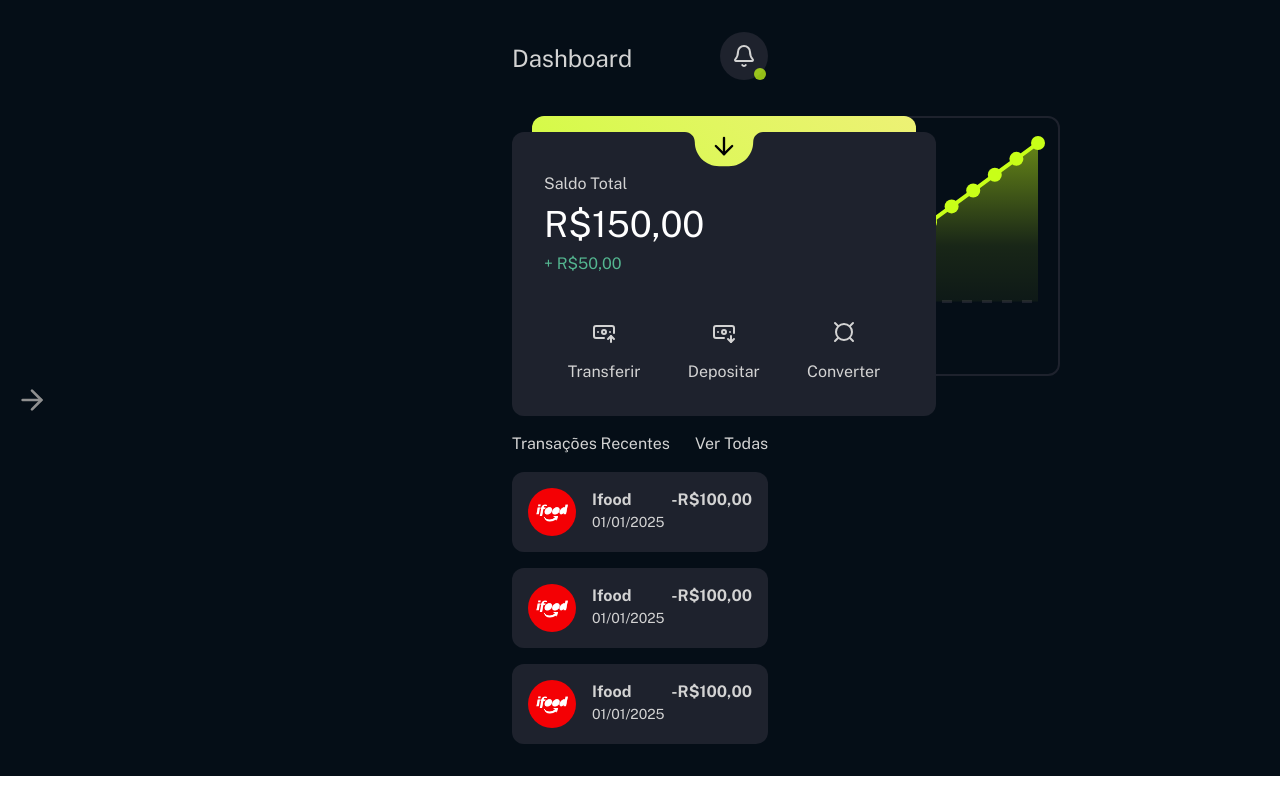
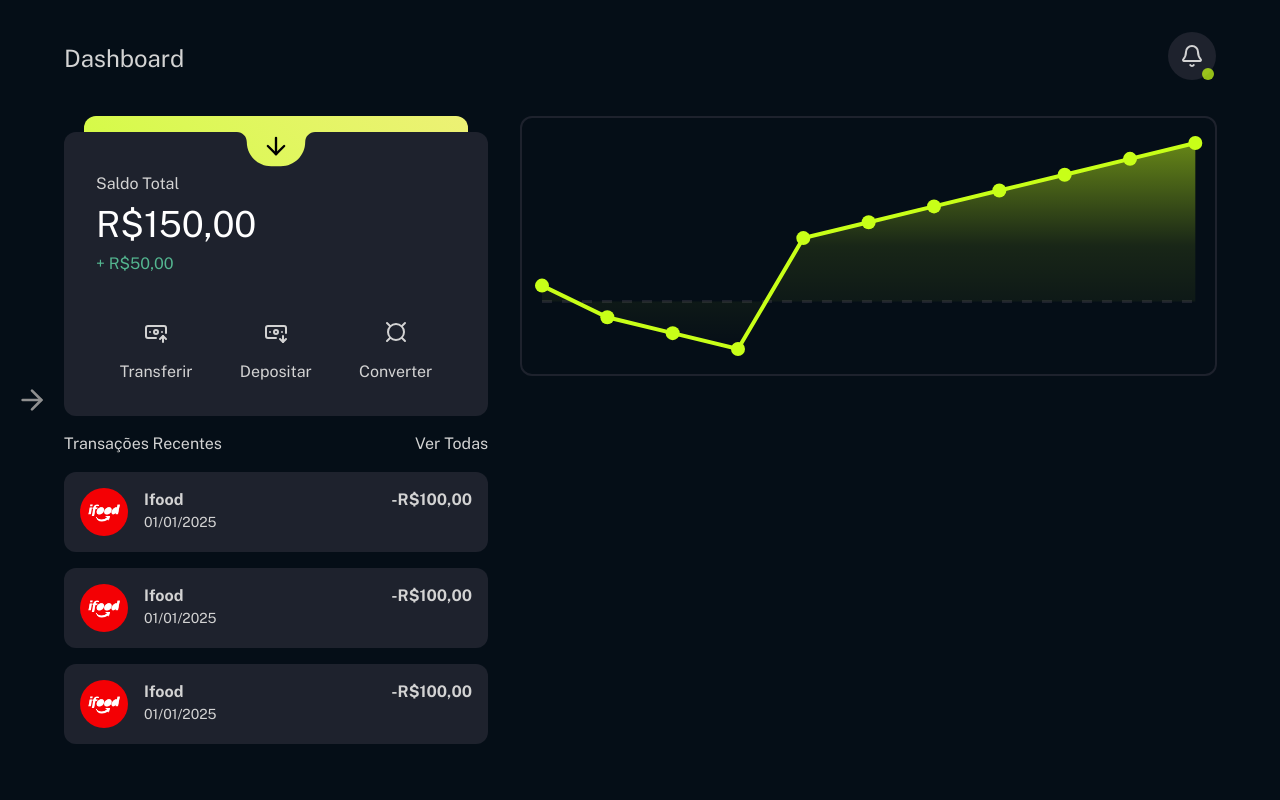
Before and after one commit to skittlexyz/havenbank, a React (Vite) app in the folder front/: page /dashboard in a window 1280 px wide. Built offline with nearby package versions, Linux system fonts and the light colour scheme.

Commit message:
odeio isso n aguento mais

```diff
--- a/front/src/components/AreaChart.jsx
+++ b/front/src/components/AreaChart.jsx
@@ -32,7 +32,7 @@ const AreaChart = ({ data, parentRef }) => {
     const margin = { top: 25, right: 20, bottom: 25, left: 20 };
     const parentWidth = (parentRef.current.getBoundingClientRect().width);
     const parentHeight = (parentRef.current.getBoundingClientRect().height);
-    const width = parentWidth - margin.left - margin.right;
+    const width = parentWidth - margin.left - margin.right - (margin.left / 6);
     const height = parentHeight - margin.top - margin.bottom;
 
     // Clear previous SVG content
--- a/front/src/components/Aside.jsx
+++ b/front/src/components/Aside.jsx
@@ -34,7 +34,7 @@ function Aside() {
 
     return (
         <>
-            <AsideOpener onClick={() => setOpened(true)}/>
+            <AsideOpener onClick={() => setOpened(true)} onSwipedRight={() => setOpened(true)}/>
             <div className={`fixed ${opened ? "w-screen" : "w-0"} h-screen flex duration-500`}>
                 <div className={`z-20 ${opened ? "bg-[var(--bg)]/25" : "bg-transparent"} duration-500 h-screen w-full backdrop-blur-sm`} id="shadow"></div>
                 <div {...swipeHandler} className={`fixed top-0 ${opened ? "left-0" : "-left-64"} z-20 duration-500 bg-[var(--bg)] h-screen min-w-64 max-w-64 border-r-2 border-r-[var(--overlay)] p-8 flex flex-col gap-2`}>
--- a/front/src/components/AsideOpener.jsx
+++ b/front/src/components/AsideOpener.jsx
@@ -1,8 +1,14 @@
 import { ArrowRight } from "lucide-react"
+import { useSwipeable } from "react-swipeable"
 
-function AsideOpener({ onClick }) {
+function AsideOpener({ onClick, onSwipedRight }) {
+    const swipeHandler = useSwipeable({
+        onSwipedRight: (e) => onSwipedRight(),
+        trackMouse: true
+    })
+
     return (
-        <div className="fixed left-0 top-[calc(50%-16px)] pl-4" onClick={onClick}>
+        <div className="fixed left-0 top-0 pl-4 h-screen flex items-center" onClick={onClick} {...swipeHandler}>
             <ArrowRight size={32} color="var(--u-icon)" className="cursor-pointer" />
         </div>
     )
--- a/front/src/components/QuickActions.jsx
+++ b/front/src/components/QuickActions.jsx
@@ -4,7 +4,7 @@ import Wallet from "./Wallet";
 function QuickActions() {
 
     return (
-        <div className="flex flex-col gap-4 h-full">
+        <div className="flex flex-col gap-4 h-full w-fit">
             <Wallet />
             <Transactions />
         </div>
--- a/front/src/components/Wallet.jsx
+++ b/front/src/components/Wallet.jsx
@@ -11,8 +11,8 @@ function Wallet() {
     }
 
     return (
-        <div className="flex flex-col w-106 items-center z-10">
-            <Card className={"absolute"} />
+        <div className="flex flex-col w-106 items-center z-10 relative">
+            <Card className={"absolute top-0"} />
             <div className={"transition-all duration-500 h-fit w-full z-20 relative flex flex-col " + (openedWallet ? "mt-62" : "mt-4")}>
                 <div className="w-full flex relative justify-center">
                     <div className="bg-[var(--overlay)] w-full rounded-tl-xl"></div>
--- a/front/src/pages/Dashboard.jsx
+++ b/front/src/pages/Dashboard.jsx
@@ -23,12 +23,12 @@ function Dashboard() {
     ];
 
     return (
-        <div className="w-screen h-full flex">
+        <div className="w-screen h-screen flex">
             <Aside />
-            <main className="w-full h-full flex flex-col py-8 px-128 gap-8">
+            <main className="w-full h-full flex flex-col py-8 sm:px-16 lg:px-16 gap-8">
                 <PageTitle text={"Dashboard"} button={<NotificationBell />}/>
-                <div className="flex w-full h-full gap-8">
-                    <div className="w-full h-full flex flex-col gap-8">
+                <div className="flex w-full h-full gap-8 lg:flex-row flex-col">
+                    <div className="w-fit h-full flex flex-col gap-8">
                         <QuickActions />
 
                     </div>
```
